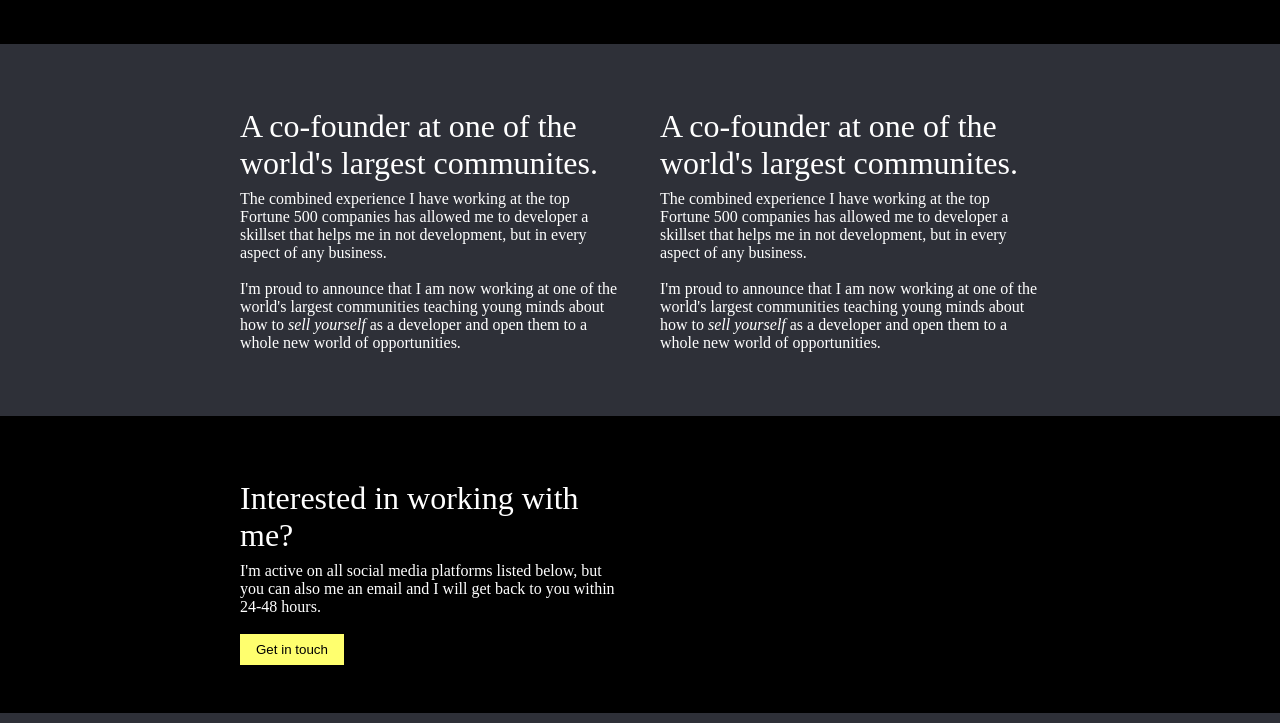
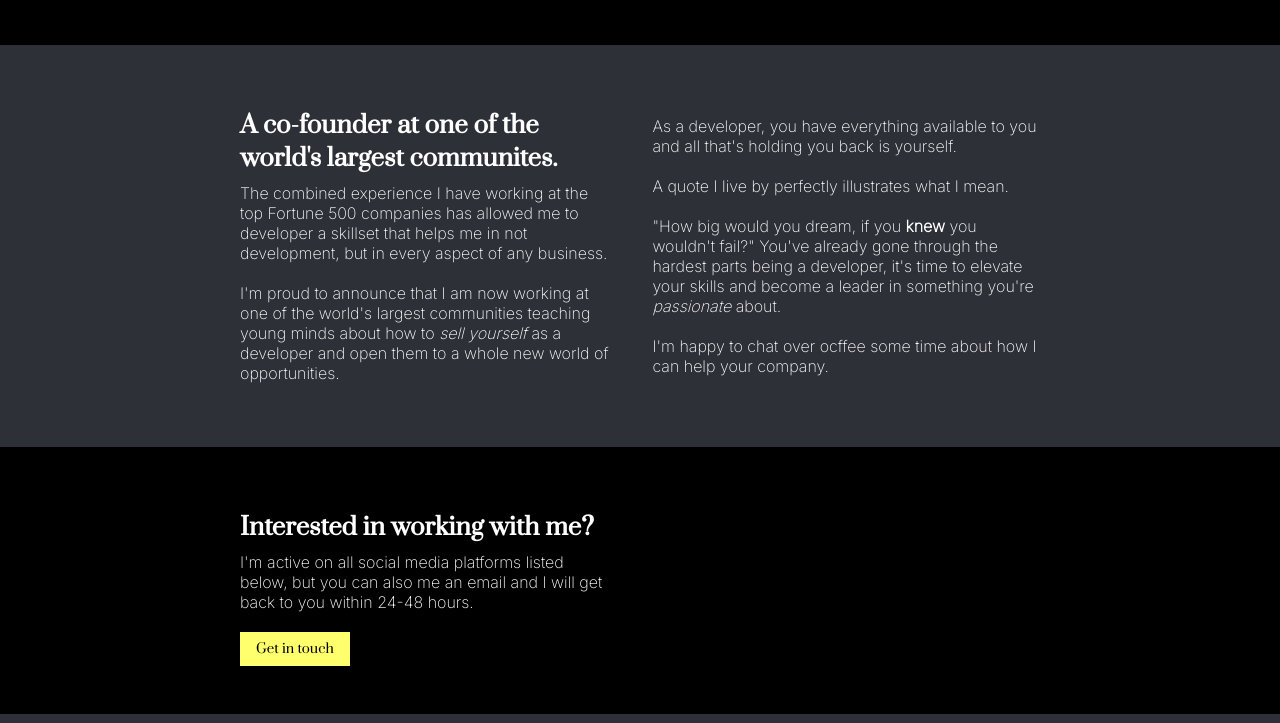
Before and after one commit to jasonyaj/Developer-Portfolio, a plain HTML site: page index.html in a window 1280 px wide. Shown: the part 698-1421 px from the top of the page. Drawn offline with Linux system fonts and the light colour scheme.

Commit message:
updated fonts

```diff
--- a/index.html
+++ b/index.html
@@ -41,12 +41,12 @@
     <div class="websites flex">
       <article>
         <img src="./Assets/Spense.png" alt="Spense" class="screenshot">
-        <p class="title">Spense.com</p>
+        <h3 class="title">Spense.com &rarr;</h3>
         <p>Rethinking the way writers get paid, an open-source platform designed to help writers focus more on writing, and less on when and how they'll get paid. Project in collaboration with Codewell.cc</p>
       </article>
       <article>
         <img src="./Assets/YelpCamp.png" alt="YelpCamp" class="screenshot">
-        <p class="title">YelpCamp.com</p>
+        <h3 class="title">YelpCamp.com &rarr;</h3>
         <p>Allowing backpack travelers to perfectly plan their trip through an open-source platform similar to TripAdvisor. With over 1m MAU, YelpCamp has been the crowd's favorite in 2021</p>
       </article>
     </div>
@@ -56,14 +56,15 @@
       <div class="container">
         <div class="about flex">
           <article class="">
-            <p class="title">A co-founder at one of the world's largest communites.</p>
+            <h3 class="title">A co-founder at one of the world's largest communites.</h3>
             <p>The combined experience I have working at the top Fortune 500 companies has allowed me to developer a skillset that helps me in not development, but in every aspect of any business.</p><br>
             <p>I'm proud to announce that I am now working at one of the world's largest communities teaching young minds about how to <em>sell yourself</em> as a developer and open them to a whole new world of opportunities.</p>
           </article>
           <article class="">
-            <p class="title">A co-founder at one of the world's largest communites.</p>
-            <p>The combined experience I have working at the top Fortune 500 companies has allowed me to developer a skillset that helps me in not development, but in every aspect of any business.</p><br>
-            <p>I'm proud to announce that I am now working at one of the world's largest communities teaching young minds about how to <em>sell yourself</em> as a developer and open them to a whole new world of opportunities.</p>
+            <p>As a developer, you have everything available to you and all that's holding you back is yourself.</p><br>
+            <p>A quote I live by perfectly illustrates what I mean.</p><br>
+            <p>"How big would you dream, if you <strong>knew</strong> you wouldn't fail?" You've already gone through the hardest parts being a developer, it's time to elevate your skills and become a leader in something you're <em>passionate</em> about.</p><br>
+            <p>I'm happy to chat over ocffee some time about how I can help your company.</p>
           </article>
         </div>
       </div>
@@ -71,7 +72,7 @@
 
     <!-- Contact -->
     <div class="contact">
-      <p class="title">Interested in working with me?</p>
+      <h3 class="title">Interested in working with me?</h3>
       <p>I'm active on all social media platforms listed below, but you can also me an email and I will get back to you within 24-48 hours.</p><br>
       <button>Get in touch</button>
     </div>
@@ -79,7 +80,7 @@
     <!-- Footer -->
     <footer class="background-change">
       <div class="container flex">
-        <p>Johnathan Specter</p>
+        <h5>Johnathan Specter</h5>
         <div>
           <img src="./Assets/Social Icons/Twitter.svg" alt="Twitter">
           <img src="./Assets/Social Icons/LinkedIn.svg" alt="LinkdIn">
--- a/style.css
+++ b/style.css
@@ -1,3 +1,6 @@
+@import url('https://fonts.googleapis.com/css2?family=Prata&display=swap');
+@import url('https://fonts.googleapis.com/css2?family=Inter:wght@200&display=swap');
+
 * {
     margin: 0;
     padding: 0;
@@ -18,16 +21,19 @@
 body {
     background-color: black;
     color: white;
+    font-family: 'Inter', sans-serif;
 }
 
 button {
     background-color: rgb(255, 255, 110);
     padding: .5rem 1rem;
     border: none;
+    font-family: 'Prata', serif;
+    cursor: pointer;
 }
 
 .title {
-    font-size: 2rem;
+    font-size: 1.5rem;
     padding-bottom: 0.5rem;
 }
 
@@ -44,6 +50,10 @@ button {
     padding: 1rem 0;
     margin:1em -100%; /* old browsers fallback */
     margin:1em calc(50% - 50vw);
+}
+
+h1, h2, h3, h4, h5, h6 {
+    font-family: 'Prata', serif;
 }
 
 /* Navigator Bar */
@@ -71,7 +81,7 @@ a {
 }
 
 h2 {
-    font-size: 2.75rem;
+    font-size: 2.1rem;
     margin-bottom: .75rem;
 }
 
@@ -94,7 +104,6 @@ h2 {
 .about {
     background-color: #2e3038;
     padding: 3rem 0;
-    min-width: 100%;
 }
 
 /* Contact */
@@ -103,4 +112,14 @@ h2 {
     padding: 3rem 0;
 }
 
-/* Footer */
+@media only screen and (max-width: 480px){
+
+}
+
+@media only screen and (min-width: 481px){
+
+}
+
+@media only screen and (min-width: 1024px){
+
+}
```
